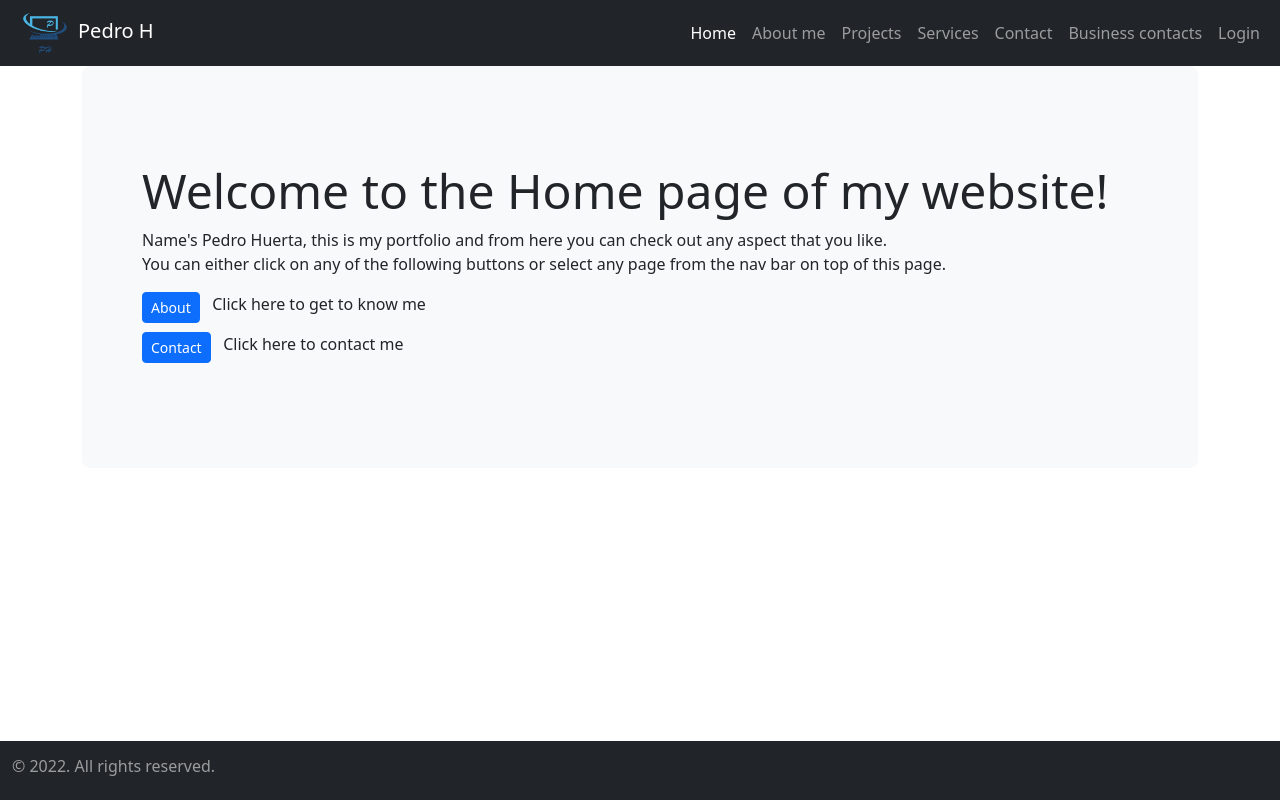
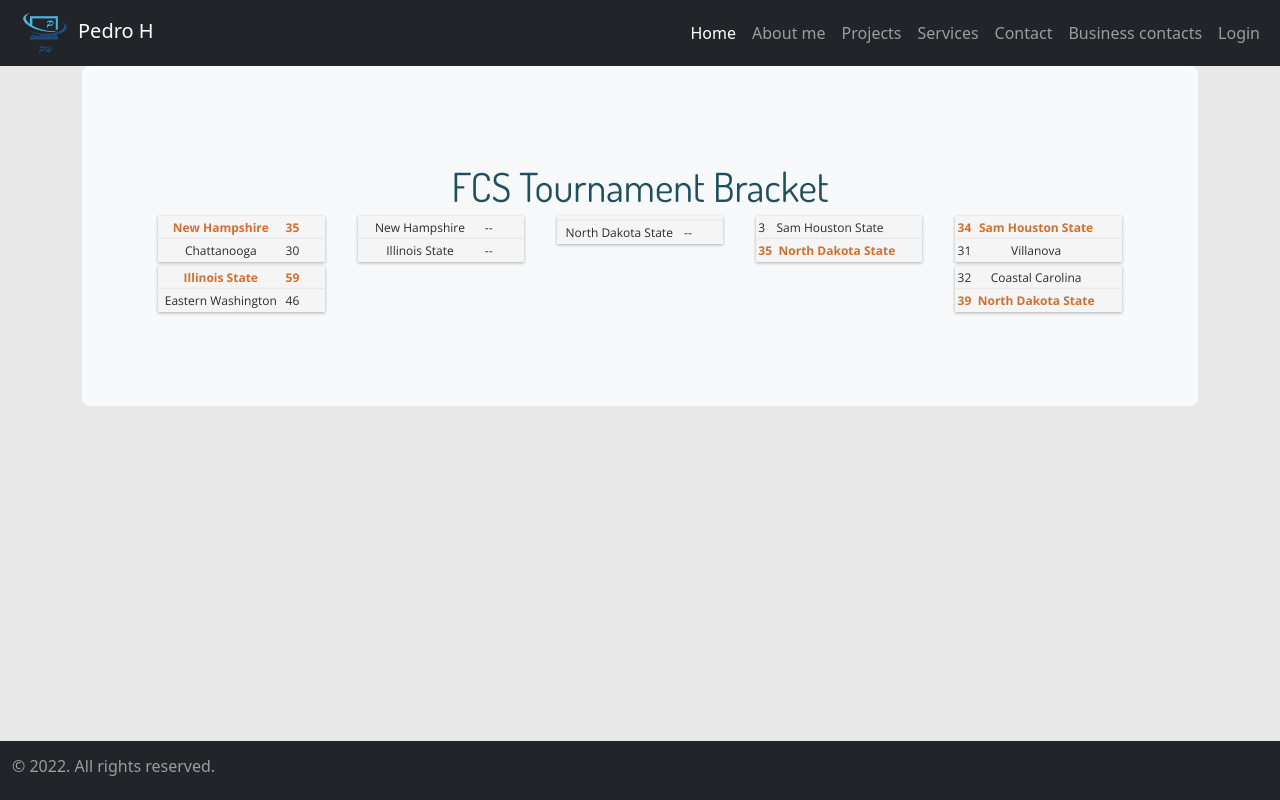
Before and after one commit to Yuseb/Comp229-GroupProject, a Node server app: page / in a window 1280 px wide. Run offline with Node 20, Linux system fonts and the light colour scheme; some libraries are stand-ins or nearby versions.

Commit message:
Tournament Bracket

```diff
--- a/public/Content/app.css
+++ b/public/Content/app.css
@@ -1 +1,92 @@
 /* Custom CSS goes here */
+@import url(https://fonts.googleapis.com/css?family=Open+Sans:400italic,400,700);
+@import url(https://fonts.googleapis.com/css?family=Dosis);
+
+html, body{
+  with: 100%;
+  height: 100%;
+  margin: 0;
+  background-color: #E8E8E8;
+}
+
+.header{
+  height: 10%;
+}
+
+.header>h1{
+  margin: auto;
+  text-align: center;
+  font-family: 'Dosis', sans-serif;
+  color: #205060
+}
+
+.bracket-container{
+  display: flex;
+  flex-direction: row;
+  height: 90%;
+  width: 100%;
+}
+
+.bracket-level{
+  display: flex;
+  flex-direction: column;
+  justify-content: space-around;
+  height: 100%;
+  width: 100%;
+  flex-grow: 1;
+  transition: all ease .5s;
+}
+
+.bracket-level:hover{
+  width: 200%;
+}
+
+.bracket-matchup{
+  width: 90%;
+  margin: auto;
+  max-height: 50px;
+  padding: .4em;
+  height: 100%;
+  display: flex;
+  flex-direction: column;
+  justify-content: space-between;
+}
+
+.bracket-team{
+  height: 45%;
+  width: 100%;
+  background-color: #F5F5F5;
+  box-shadow: rgba(0, 0, 0, 0.3) 0 1px 3px;
+  display: flex;
+  flex-direction: row;
+  transition: all ease .5s;
+}
+
+.bracket-name{
+  font-family: 'Open Sans', sans-serif;
+  width: 75%;
+  font-size: .75em;
+  padding: .2em;
+  line-height: 1.5em;
+  overflow: hidden;
+  text-overflow: ellipsis;
+  white-space: nowrap;
+  color: #2B2B2B;
+  text-align: center;
+}
+
+.bracket-score{
+  font-family: 'Open Sans', sans-serif;
+  font-size: .75em;
+  padding: .2em;
+  line-height: 1.5em;
+  white-space: nowrap;
+  overflow: hidden;
+  color: #2B2B2B;
+  text-align: center;
+}
+
+.winner>.bracket-name, .winner>.bracket-score{
+  font-weight: bold;
+  color: #D07030;
+}
--- a/server/views/index.ejs
+++ b/server/views/index.ejs
@@ -8,18 +8,79 @@
   <main class="container">
     <div class="p-5 mb-4 bg-light rounded-3">
       <div class="container-fluid py-5">
-        <h1 class="display-5">Welcome to the <%= title %> page of my website!</h1>
-        <p>Name's Pedro Huerta, this is my portfolio and from here you can check out any aspect that you like.<br>
-        You can either click on any of the following buttons or select any page from the nav bar on top of this page.</p>
-        <div style="display: flex;">
-          <a href="\about"><button type="button" class="btn btn-primary btn-sm">About</button></a>
-          <p> &nbsp;&nbsp;  Click here to get to know me</p>
-        </div>
-        <div style="display: flex;">
-          <a href="\contact"><button type="button" class="btn btn-primary btn-sm">Contact</button></a>
-          <p> &nbsp;&nbsp;  Click here to contact me</p>
-        </div>
-      </div>
+        <div class="header"><h1>FCS Tournament Bracket</h1></div>
+        <div class="bracket-container">
+
+          <div class="bracket-level">
+            <div class="bracket-matchup">
+              <div class="bracket-team winner">
+                <div class="bracket-name">New Hampshire</div><div class="bracket-score">35</div>
+              </div>
+              <div class="bracket-team loser">
+                <div class="bracket-name">Chattanooga</div><div class="bracket-score">30</div>
+              </div>
+            </div>
+            <div class="bracket-matchup">
+              <div class="bracket-team winner">
+                <div class="bracket-name">Illinois State</div><div class="bracket-score">59</div>
+              </div>
+              <div class="bracket-team loser">
+                <div class="bracket-name">Eastern Washington</div><div class="bracket-score">46</div>
+              </div>
+            </div>
+          </div>
+          <div class="bracket-level">
+            <div class="bracket-matchup">
+              <div class="bracket-team">
+                <div class="bracket-name">New Hampshire</div><div class="bracket-score">--</div>
+              </div>
+              <div class="bracket-team">
+                <div class="bracket-name">Illinois State</div><div class="bracket-score">--</div>
+              </div>
+            </div>
+          </div>
+          <div class="bracket-level">
+            <div class="bracket-matchup">
+              <div class="bracket-team">
+                <div class="bracket-name"></div>
+                <div class="bracket-score"></div>
+              </div>
+              <div class="bracket-team">
+                <div class="bracket-name">North Dakota State</div>
+                <div class="bracket-score">--</div>
+              </div>
+            </div>
+          </div>
+          <div class="bracket-level">
+            <div class="bracket-matchup">
+              <div class="bracket-team loser">
+                <div class="bracket-score">3</div><div class="bracket-name">Sam Houston State</div>
+              </div>
+              <div class="bracket-team winner">
+                <div class="bracket-score">35</div><div class="bracket-name">North Dakota State</div>
+              </div>
+            </div>
+          </div>
+          <div class="bracket-level">
+            <div class="bracket-matchup">
+              <div class="bracket-team winner">
+                <div class="bracket-score">34</div><div class="bracket-name">Sam Houston State</div>
+              </div>
+              <div class="bracket-team loser">
+                <div class="bracket-score">31</div><div class="bracket-name">Villanova</div>
+              </div>
+            </div>
+            <div class="bracket-matchup">
+              <div class="bracket-team loser">
+                <div class="bracket-score">32</div><div class="bracket-name">Coastal Carolina</div>
+              </div>
+              <div class="bracket-team winner">
+                <div class="bracket-score">39</div><div class="bracket-name">North Dakota State</div>
+              </div>
+            </div>
+          </div>
+
+              </
     </div>
   </main>
 
```
